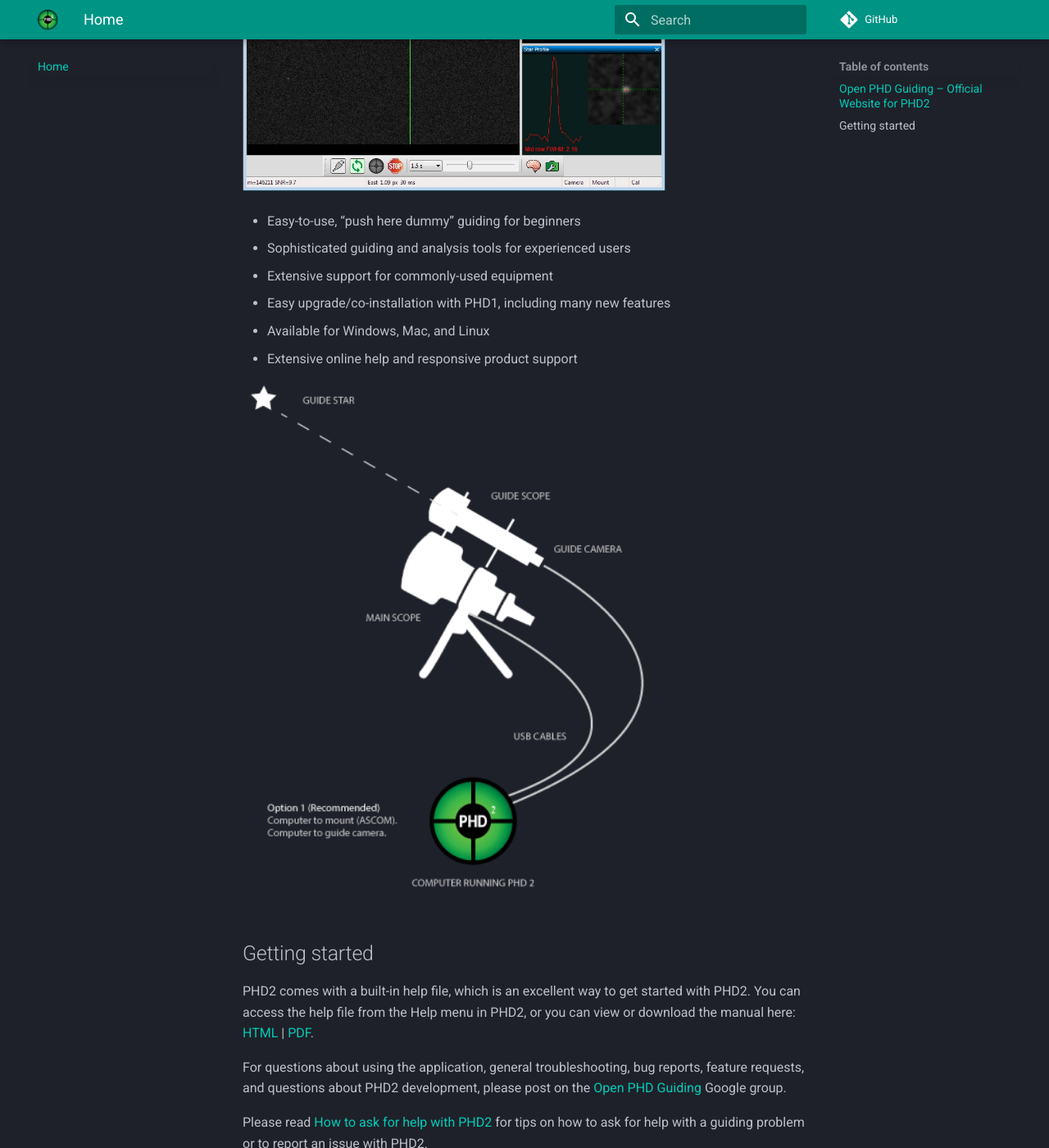
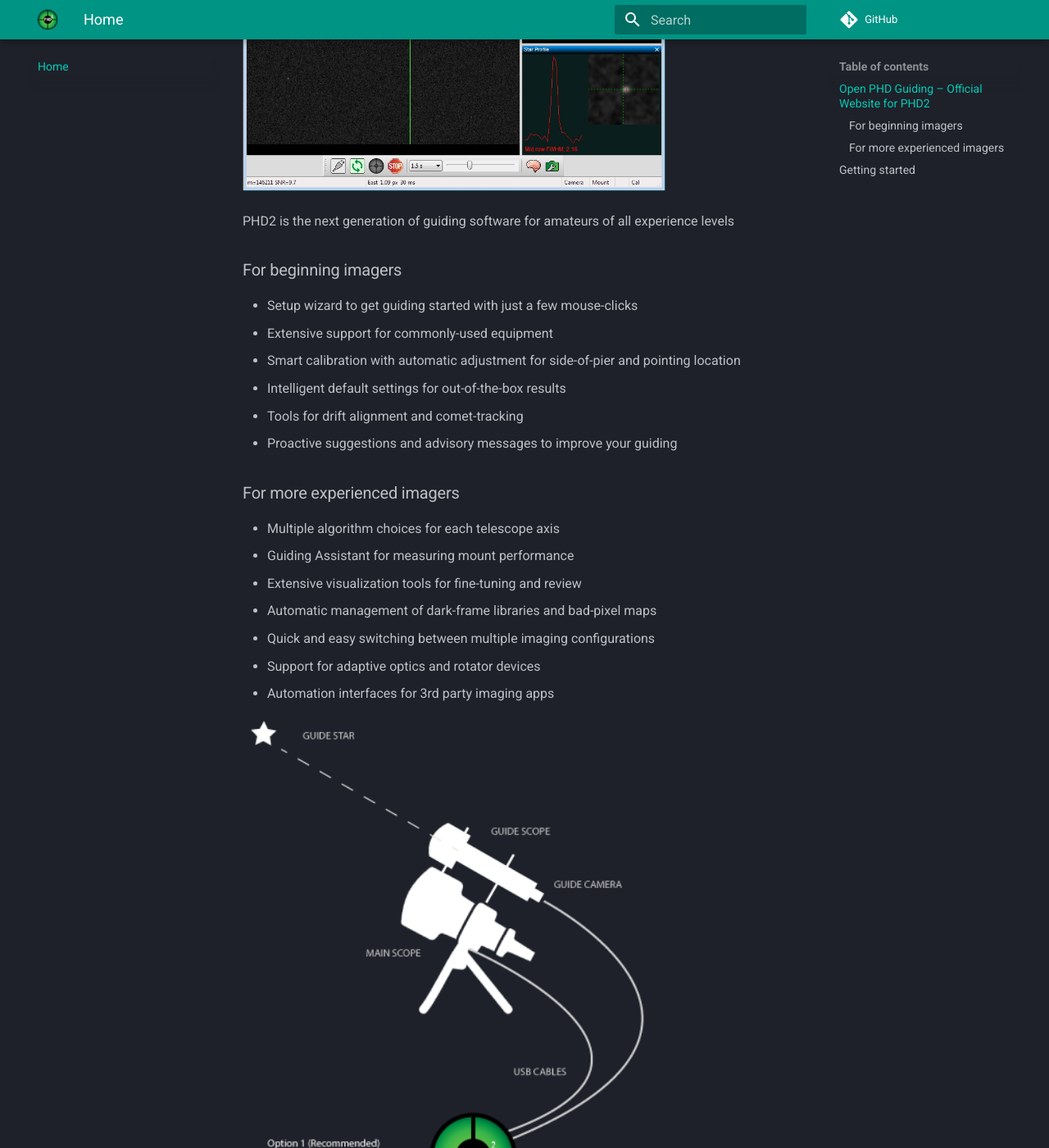
Before and after one commit to OpenPHDGuiding/openphdguiding.org, an MkDocs documentation site: the page built from docs/index.md, in a window 1280 px wide and 1400 px high, scrolled down 608 px. Shown: the whole window at 82% size. Built offline with MkDocs 1.6.1 and Material for MkDocs 9.7.7, drawn with Linux system fonts in a browser that asks for light colours; comment, search, counter and statistics services are not loaded.

Commit message:
Merge Features into Home page and remove Features tab
Move feature details (beginner/experienced sections) into the Home
page, replacing the summary bullet list. Remove the standalone
Features page and its nav entry. Drop the PHD1 upgrade section.

Co-Authored-By: Claude Opus 4.6 (1M context) <noreply@anthropic.com>

```diff
--- a/docs/index.md
+++ b/docs/index.md
@@ -4,12 +4,27 @@ PHD2 is telescope guiding software that simplifies the process of tracking a gui
 
 ![Screenshot](assets/phd2-screenshot.jpg){ width="75%" }
 
-- Easy-to-use, “push here dummy” guiding for beginners
-- Sophisticated guiding and analysis tools for experienced users
+PHD2 is the next generation of guiding software for amateurs of all experience levels
+
+### For beginning imagers
+
+- Setup wizard to get guiding started with just a few mouse-clicks
 - Extensive support for commonly-used equipment
-- Easy upgrade/co-installation with PHD1, including many new features
-- Available for Windows, Mac, and Linux
-- Extensive online help and responsive product support
+- Smart calibration with automatic adjustment for side-of-pier and pointing location
+- Intelligent default settings for out-of-the-box results
+- Tools for drift alignment and comet-tracking
+- Proactive suggestions and advisory messages to improve your guiding
+
+### For more experienced imagers
+
+- Multiple algorithm choices for each telescope axis
+- Guiding Assistant for measuring mount performance
+- Extensive visualization tools for fine-tuning and review
+- Automatic management of dark-frame libraries and bad-pixel maps
+- Quick and easy switching between multiple imaging configurations
+- Support for adaptive optics and rotator devices
+- Automation interfaces for 3rd party imaging apps
+
 
 ![Telescope-guiding](assets/option1.png){ width="75%" }
 
--- a/mkdocs.yml
+++ b/mkdocs.yml
@@ -32,7 +32,6 @@ markdown_extensions:
       permalink: true
 nav:
   - Home: index.md
-  - Features: features.md
   - Learn: learn.md
   - Changelog: changelog.md
   - Download: downloads.md
```
Also changed, not shown: docs/features.md (deleted, +0 -34 lines).
